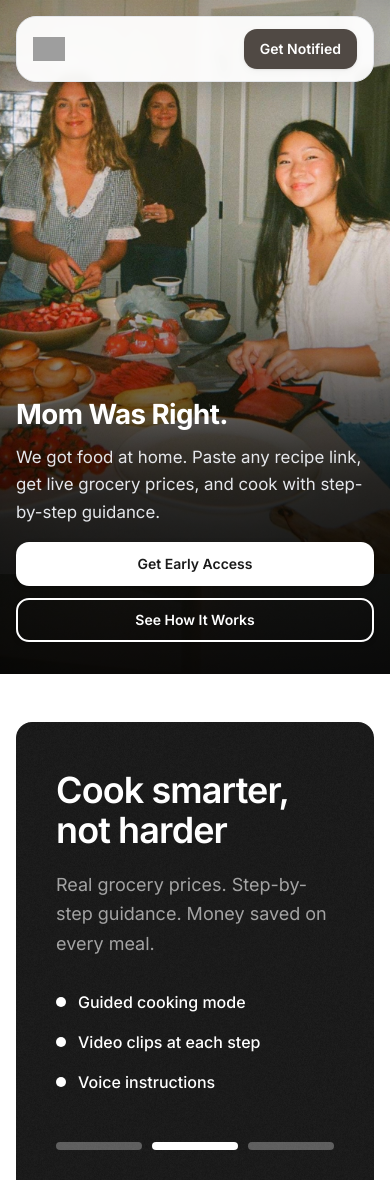
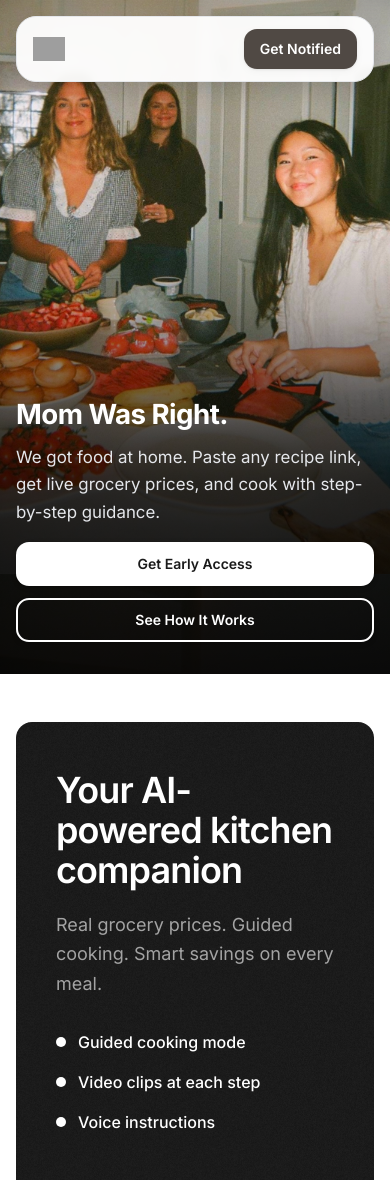
Before and after one commit to itzkennedydev/Gruby-Web, a Next.js app: page / in a window 390 px wide. Shown: the top 1180 px of the page. Built offline with nearby package versions, Linux system fonts and the light colour scheme; no server answers; grey boxes are pictures that could not be loaded.

Commit message:
copy: update mobile mockup section headline and subtext

```diff
--- a/src/app/(pages)/MarketingPage.tsx
+++ b/src/app/(pages)/MarketingPage.tsx
@@ -496,10 +496,10 @@ export default function MarketingPage() {
               <div className="phone-mockup-content z-10 order-1 flex w-full max-w-xl flex-shrink-0 flex-col items-start justify-center px-4 pb-[380px] sm:px-0 sm:pb-[420px] md:pb-[480px] lg:-mt-28 lg:ml-[52%] lg:pb-0 xl:ml-[54%]">
                 {/* Heading */}
                 <h2 className="mb-5 text-left text-4xl font-semibold tracking-tight text-white sm:text-5xl">
-                  Cook smarter, not harder
+                  Your AI-powered kitchen companion
                 </h2>
                 <p className="mb-8 text-left text-lg leading-relaxed text-white/60 sm:text-xl">
-                  Real grocery prices. Step-by-step guidance. Money saved on every meal.
+                  Real grocery prices. Guided cooking. Smart savings on every meal.
                 </p>
 
                 {/* Rotating Bullet Points */}
```
